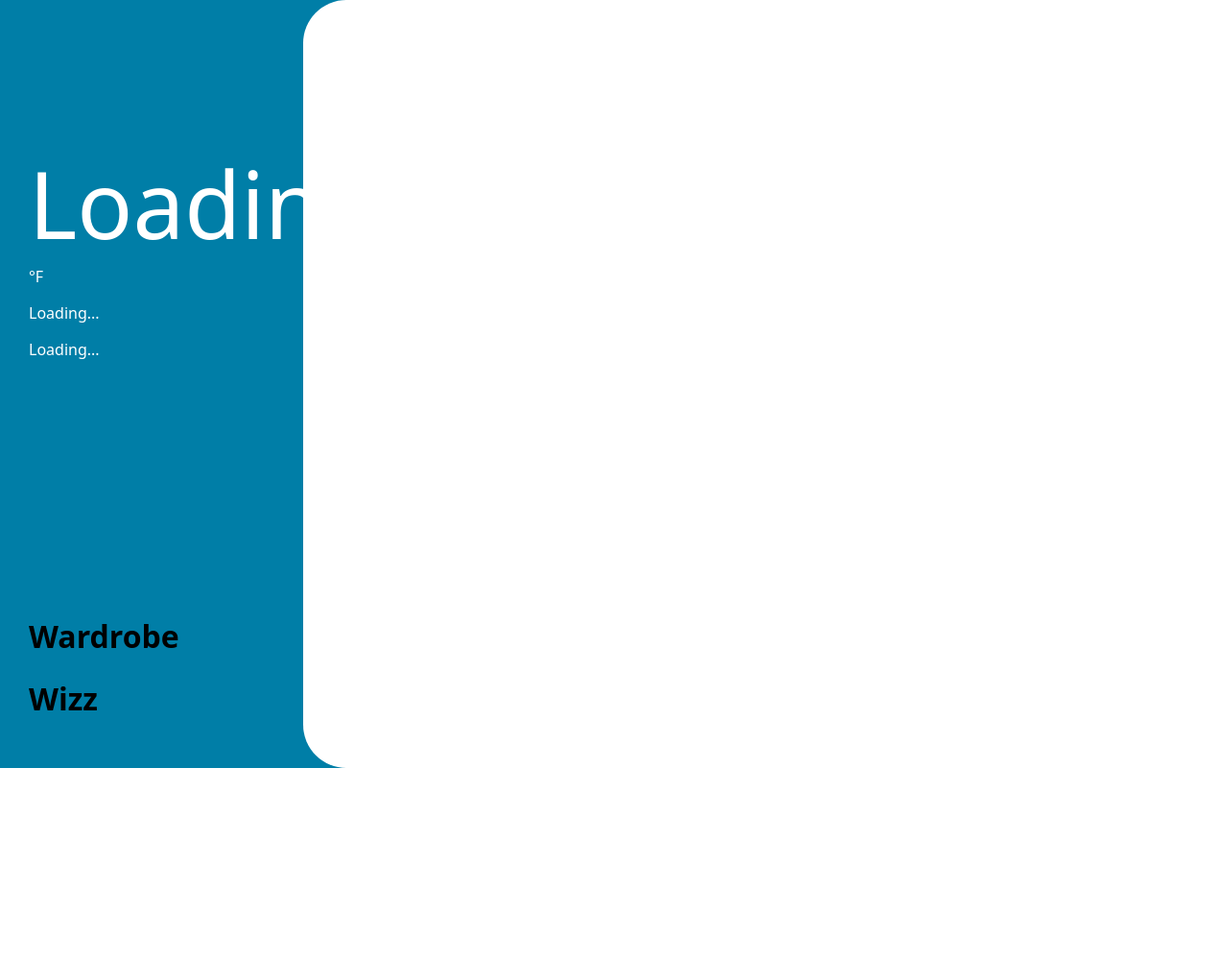
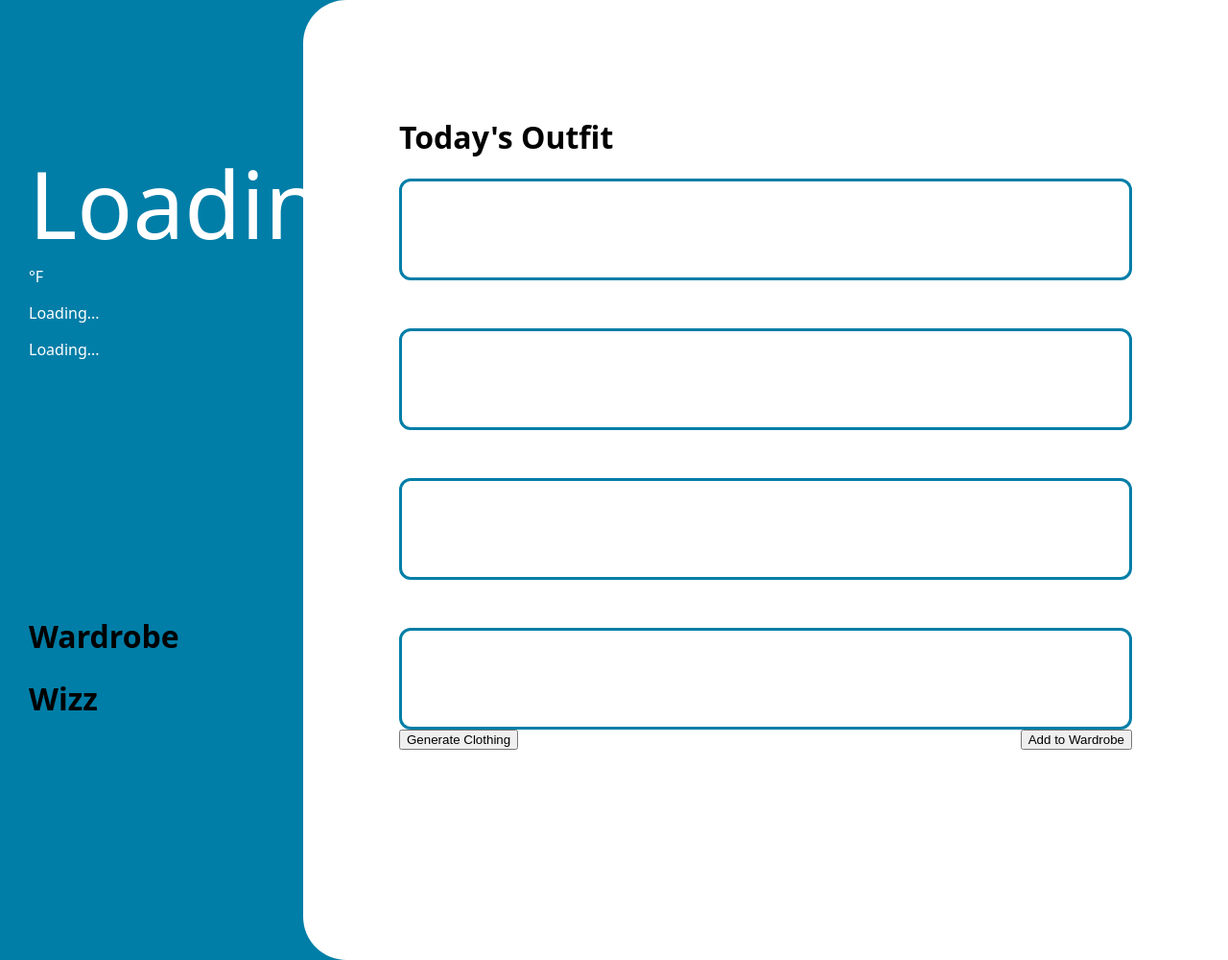
Before and after one commit to Zohaib2421/Wardrobe-Wiz, a PHP site: page / in a window 1280 px wide. Shown: the whole page at 96% size. Before the commit the page ends 800 px from the top, so only its background shows below. Run offline with PHP 8.4, Linux system fonts and the light colour scheme.

Commit message:
added right side

```diff
--- a/index.html
+++ b/index.html
@@ -22,7 +22,19 @@
                 <h1>Wizz</h1>
             </div>
         </div>
-        <div class="right"></div>
+        <div class="right">
+            <h1>Today's Outfit</h1>
+            <div class="clothing">
+                <div class="clothing-item"></div>
+                <div class="clothing-item"></div>
+                <div class="clothing-item"></div>
+                <div class="clothing-item"></div>
+            </div>
+            <div class="buttons">
+                <button id="generate">Generate Clothing</button>
+                <button id="add">Add to Wardrobe</button>
+            </div>
+        </div>
     </main>
 </body>
 
--- a/styles.css
+++ b/styles.css
@@ -40,9 +40,24 @@ main {
 }
 .right {
   margin-right: 0px;
+  padding: 100px;
   background-color: var(--secondary);
   height: 100vh;
   width: 80vw;
   border-top-left-radius: 45px;
   border-bottom-left-radius: 45px;
 }
+.clothing {
+  display: flex;
+  flex-direction: column;
+  gap: 50px;
+}
+.clothing-item {
+  height: 100px;
+  border: 3px solid var(--primary);
+  border-radius: 12px;
+}
+.buttons {
+  display: flex;
+  justify-content: space-between;
+}
```
